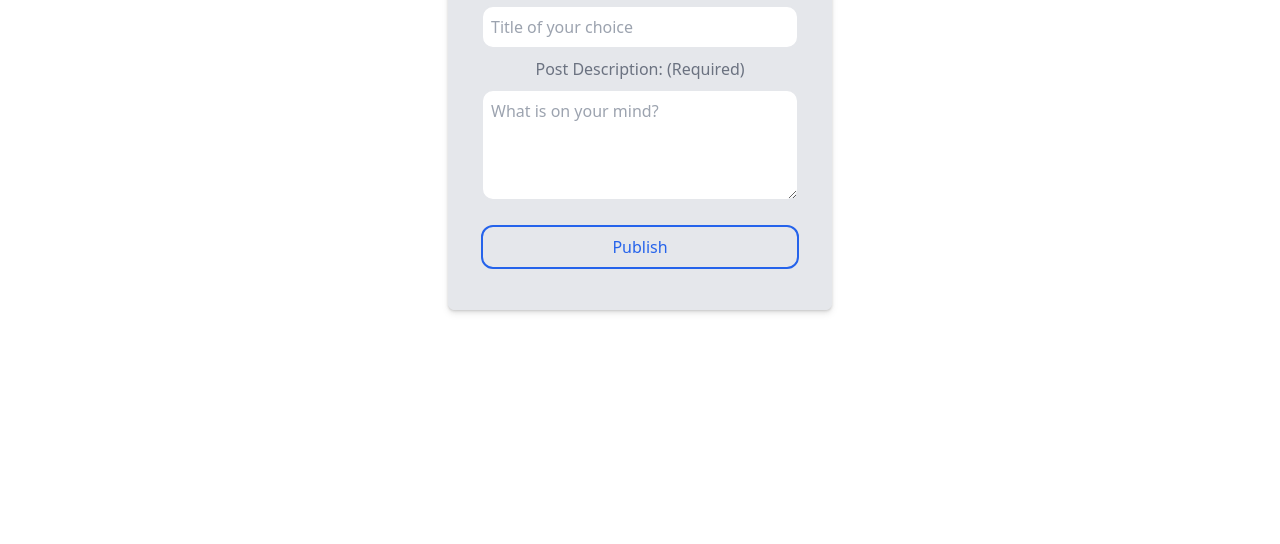
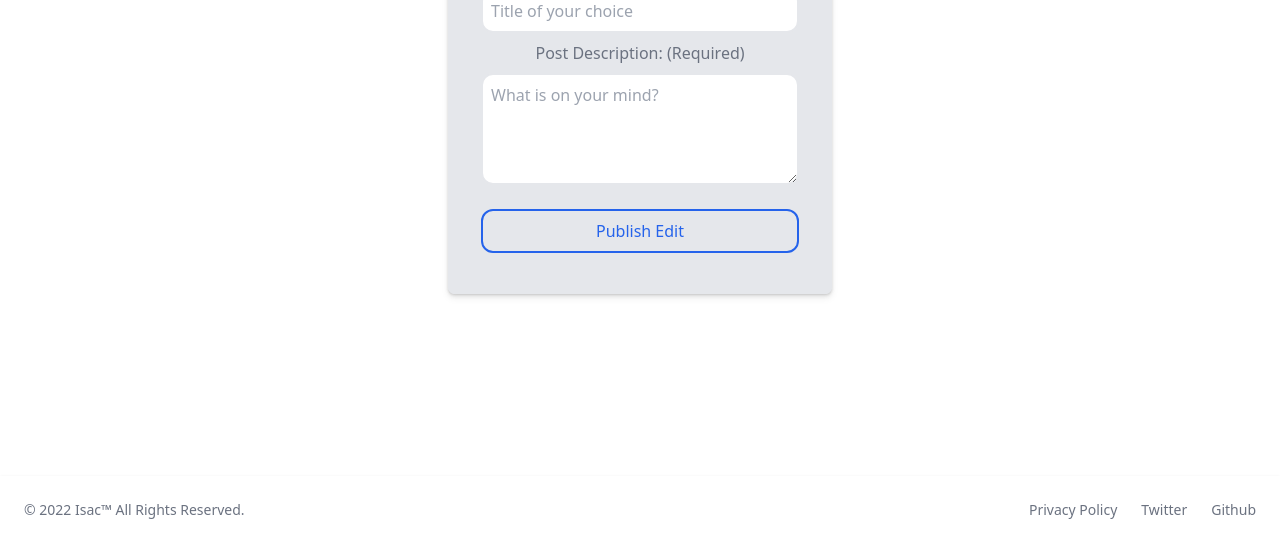
Before and after one commit to IsacHolstad/js-2-ca, a website built with Vite: page js-ca/edit-post.html in a window 1280 px wide. Shown: the part 256-800 px from the top of the page. Built offline with nearby package versions, Linux system fonts and the light colour scheme; no server answers.

Commit message:
debuging

```diff
--- a/js-ca/creat-post.html
+++ b/js-ca/creat-post.html
@@ -72,7 +72,7 @@
 
 
 
-<footer class="p-4 shadow md:flex md:items-center md:justify-between md:p-6 dark:bg-gray-800 static bottom-0">
+<footer class="p-4 shadow md:flex md:items-center md:justify-between md:p-6 dark:bg-gray-800 absolute bottom-0 w-full">
     <span class="text-sm text-gray-500 sm:text-center dark:text-gray-400">© 2022 Isac™ All Rights Reserved.
     </span>
     <ul class="flex flex-wrap items-center mt-3 text-sm text-gray-500 dark:text-gray-400 sm:mt-0">
--- a/js-ca/edit-post.html
+++ b/js-ca/edit-post.html
@@ -12,7 +12,7 @@
 
     </div>
 </header>
-<div class="container  mx-auto text-center p-8 drop-shadow-md">
+<div class="container  mx-auto text-center p-4 drop-shadow-md">
     <form
             id="edit-post-form"
             class="flex flex-col gap-y-2 p-8 m-8 mx-auto w-96 bg-gray-200 rounded-md border shadow text-left"
@@ -62,15 +62,26 @@
                 class="p-2 mt-4 text-blue-600 border-2 rounded-xl bg-transparent border-blue-600 hover:bg-blue-600 hover:text-white"
                 type="submit"
         >
-            Publish
+            Publish Edit
 
         </button>
         <p id="general-error-message" class="capitalize text-3xl text-red-500"></p>
     </form>
 </div>
-
-
-
-
+<footer class="p-4 shadow md:flex md:items-center md:justify-between md:p-6 dark:bg-gray-800 absolute bottom-0 w-full">
+    <span class="text-sm text-gray-500 sm:text-center dark:text-gray-400">© 2022 Isac™ All Rights Reserved.
+    </span>
+    <ul class="flex flex-wrap items-center mt-3 text-sm text-gray-500 dark:text-gray-400 sm:mt-0">
+        <li>
+            <a href="#" class="mr-4 hover:underline md:mr-6">Privacy Policy</a>
+        </li>
+        <li>
+            <a href="https://twitter.com/Isacholstad7" class="mr-4 hover:underline md:mr-6">Twitter</a>
+        </li>
+        <li>
+            <a href="https://github.com/IsacHolstad" class="hover:underline">Github</a>
+        </li>
+    </ul>
+</footer>
 </body>
 </html>
--- a/js-ca/index.html
+++ b/js-ca/index.html
@@ -26,9 +26,9 @@
               class="divide-y py-8 gap-3"
       ></ul>
     </div>
-    <div class="posts__notification text-3xl text-yellow-500 capitalize"></div>
+    <div class="posts__notification text-3xl text-yellow-500 capitalize"></div></div>
 
-  </div>
+
 
 
   </body>
--- a/js-ca/js/editPostById.js
+++ b/js-ca/js/editPostById.js
@@ -114,3 +114,4 @@ editPostForm.addEventListener("submit", function (event) {
         console.log("validation failed")
     }
 })
+console.log(editPostForm)
--- a/js-ca/js/getPostById.js
+++ b/js-ca/js/getPostById.js
@@ -34,7 +34,7 @@ async function getPostById() {
     console.log(updated)
     console.log(id)
     postDetailContainer.innerHTML = `
-    <dl>
+    <dl class="">
         <div class="bg-gray-200 px-4 py-5 sm:grid sm:grid-cols-3 sm:_gap-4 sm:px-6">
             <dt class="capitalize text-sm font-medium text-gray-600">Title</dt>
             <dd class="mt-1 text-sm text-gray-900 sm:col-span-2 sm:mt-0">${title}</dd>
--- a/js-ca/js/getPosts.js
+++ b/js-ca/js/getPosts.js
@@ -41,14 +41,15 @@ if (!accessToken){
                 return (`
                 <a href="./single-post.html?post_id=${post.id}">
                  <div class=" flex items-center justify-center  container drop-shadow-md py-2 filterAtribute">
-                  <div class="px-5 py-4 bg-white dark:bg-gray-800 shadow rounded-lg container ">
+                    <div class="px-5 py-4 bg-white dark:bg-gray-800 shadow rounded-lg container ">
                     <div class="flex mb-4">
                       <img class="w-12 h-12 rounded-full" src="https://images.unsplash.com/photo-1494790108377-be9c29b29330?ixlib=rb-1.2.1&ixid=eyJhcHBfaWQiOjEyMDd9&auto=format&fit=facearea&facepad=2&w=256&h=256&q=80" alt="some randome women"/>
                       <div class="ml-2 mt-0.5">
                          <span class="block font-medium text-base leading-snug text-black dark:text-gray-100">${postTitle}</span>
                       </div>
                     </div>
-                    <p class="text-gray-800 dark:text-gray-100 leading-snug md:leading-normal text-center">${postBody}</p>
+                    <p class="text-gray-800 dark:text-gray-100 leading-snug md:leading-normal text-sm text-center">${postBody}</p>
+
                     <div class="flex justify-between items-center mt-5">
                     <div class="flex ">
                       <span class="ml-4 text-white font-light flex ">
```
